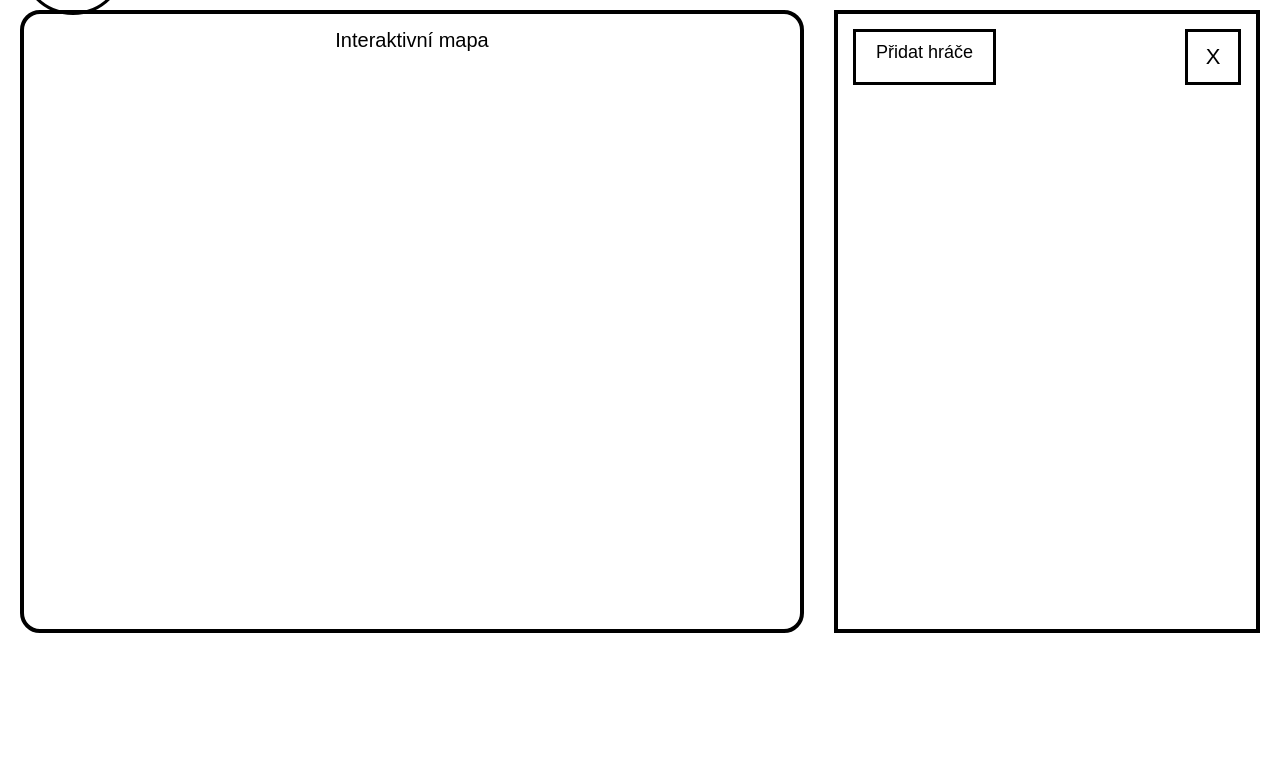
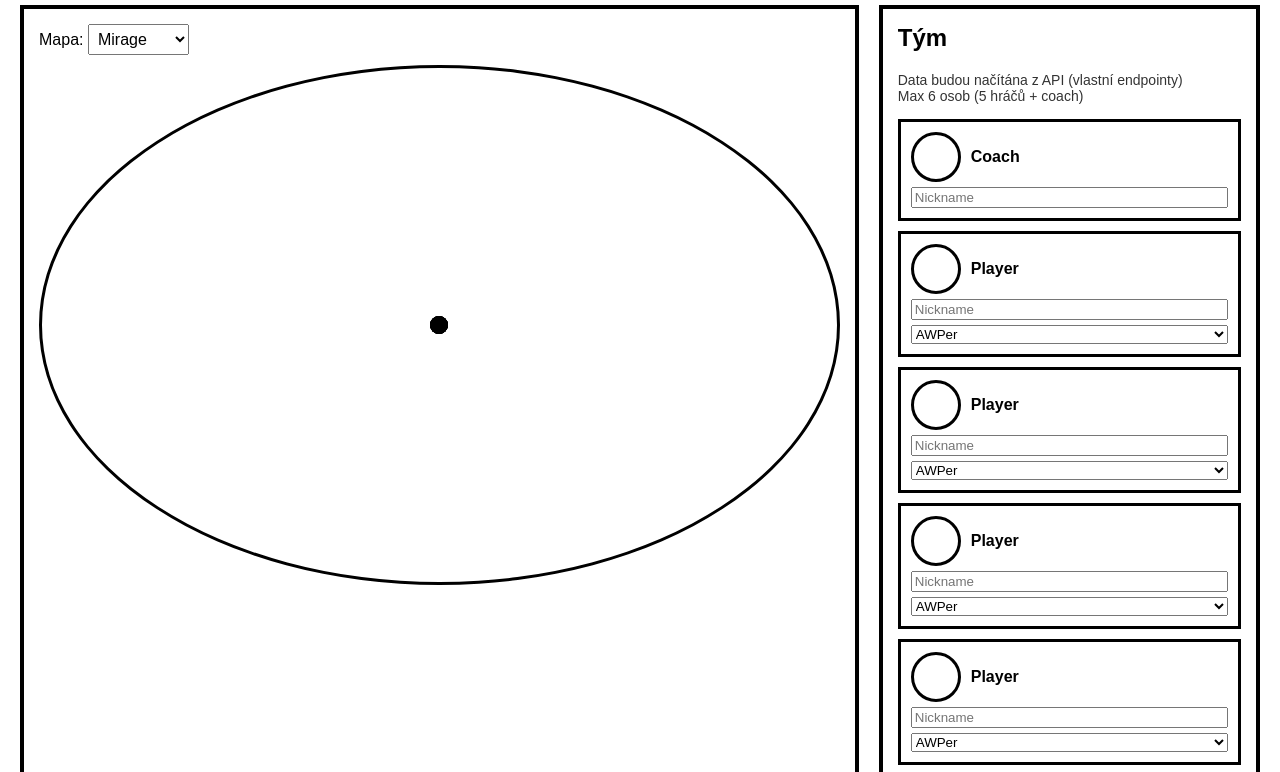
Before and after one commit to KristianZupka/CS2-team-manager, a website: page index.html in a window 1280 px wide. Shown: the part 77-849 px from the top of the page. Before the commit the page ends 800 px from the top, so only its background shows below. Drawn offline with Linux system fonts and the light colour scheme.

Commit message:
html zaklad

```diff
--- a/index.html
+++ b/index.html
@@ -8,31 +8,150 @@
 </head>
 <body>
 
-    <div class="header">
-        <div class="logo">LOGO</div>
-        <div class="title">CS2 TEAM MANAGER</div>
+
+    <!DOCTYPE html>
+<html lang="cs">
+<head>
+<meta charset="UTF-8">
+<title>CS2 Team Manager</title>
+
+</head>
+
+<body>
+
+<!-- HEADER  -->
+<div class="header">
+    <div class="logo">LOGO</div>
+    <div class="title">CS2 TEAM MANAGER</div>
+</div>
+
+<!--  MAIN -->
+<div class="main">
+
+    <!-- MAP -->
+    <div class="map-section">
+        <div class="map-select">
+            <label>Mapa:</label>
+            <select>
+                <option>Mirage</option>
+                <option>Inferno</option>
+                <option>Nuke</option>
+                <option>Ancient</option>
+                <option>Anubis</option>
+                <option>Overpass</option>
+                <option>Dust II</option>
+            </select>
+        </div>
+
+        <div class="map" id="map">
+            <!-- draggable doty -->
+            <div class="dot" draggable="true"></div>
+            <div class="dot" draggable="true"></div>
+            <div class="dot" draggable="true"></div>
+            <div class="dot" draggable="true"></div>
+            <div class="dot" draggable="true"></div>
+            <div class="dot" draggable="true"></div>
+        </div>
     </div>
 
+    <!-- SIDE PANELY -->
+    <div class="side">
+        <h2>Tým</h2>
+        <div class="note">
+            Data budou načítána z API (vlastní endpointy)<br>
+            Max 6 osob (5 hráčů + coach)
+        </div>
 
-    <div class="main">
+        <!-- PLAYER TEMPLATY -->
+        <div class="player">
+            <div class="player-top">
+                <div class="avatar"></div>
+                <strong>Coach</strong>
+            </div>
+            <input placeholder="Nickname">
+        </div>
+        <div class="player">
+            <div class="player-top">
+                <div class="avatar"></div>
+                <strong>Player</strong>
+            </div>
+            <input placeholder="Nickname">
+            <select>
+                <option>AWPer</option>
+                <option>IGL</option>
+                <option>Entry</option>
+                <option>Lurker</option>
+                <option>Anchor</option>
+            </select>
+        </div>
 
+        <div class="player">
+            <div class="player-top">
+                <div class="avatar"></div>
+                <strong>Player</strong>
+            </div>
+            <input placeholder="Nickname">
+            <select>
+                <option>AWPer</option>
+                <option>IGL</option>
+                <option>Entry</option>
+                <option>Lurker</option>
+                <option>Anchor</option>
+            </select>
+        </div>
 
-        <div class="map">
-            Interaktivní mapa
+        <div class="player">
+            <div class="player-top">
+                <div class="avatar"></div>
+                <strong>Player</strong>
+            </div>
+            <input placeholder="Nickname">
+            <select>
+                <option>AWPer</option>
+                <option>IGL</option>
+                <option>Entry</option>
+                <option>Lurker</option>
+                <option>Anchor</option>
+            </select>
+        </div>
+
+        <div class="player">
+            <div class="player-top">
+                <div class="avatar"></div>
+                <strong>Player</strong>
+            </div>
+            <input placeholder="Nickname">
+            <select>
+                <option>AWPer</option>
+                <option>IGL</option>
+                <option>Entry</option>
+                <option>Lurker</option>
+                <option>Anchor</option>
+            </select>
+        </div>
+
+        <div class="player">
+            <div class="player-top">
+                <div class="avatar"></div>
+                <strong>Player</strong>
+            </div>
+            <input placeholder="Nickname">
+            <select>
+                <option>AWPer</option>
+                <option>IGL</option>
+                <option>Entry</option>
+                <option>Lurker</option>
+                <option>Anchor</option>
+            </select>
         </div>
 
 
-        <div class="side">
-
-            <div class="side-header">
-                <div class="button">Přidat hráče</div>
-                <div class="count">X</div>
-            </div>
-
-
-
-
+        <div class="limit">
+            ● Každý hráč má vlastní draggable dot na mapě
         </div>
     </div>
+
+</div>
+
 </body>
 </html>
--- a/yo.css
+++ b/yo.css
@@ -1,22 +1,68 @@
-body {
-            margin: 20px;
+* {
+    box-sizing: border-box;
     font-family: Arial, sans-serif;
 }
 
+body {
+    margin: 20px;
+}
+
+/*  HEADER  */
 
 .header {
     display: flex;
     align-items: center;
     justify-content: center;
     position: relative;
-            margin-bottom: 30px;
+    margin-bottom: 25px;
 }
 
 .logo {
     position: absolute;
     left: 0;
-            width: 100px;
-            height: 100px;
+    width: 70px;
+    height: 70px;
+    border: 3px solid black;
+    border-radius: 50%;
+    display: flex;
+    align-items: center;
+    justify-content: center;
+    font-weight: bold;
+}
+
+.title {
+    font-size: 32px;
+    font-weight: bold;
+}
+
+/*  LAYOUT STRANKY  */
+
+.main {
+    display: grid;
+    grid-template-columns: 2.2fr 1fr;
+    gap: 20px;
+}
+
+/*  MAPA  */
+
+.map-section {
+    border: 4px solid black;
+    padding: 15px;
+}
+
+.map-select {
+    margin-bottom: 10px;
+}
+
+.map-select select {
+    font-size: 16px;
+    padding: 5px;
+}
+
+.map {
+    position: relative;
+    width: 100%;
+    height: 520px;
     border: 3px solid black;
     border-radius: 50%;
     display: flex;
@@ -24,54 +70,59 @@ body {
     justify-content: center;
 }
 
-        .title {
-            font-size: 32px;
-            font-weight: bold;
+/* draggable dot */
+.dot {
+    position: absolute;
+    width: 18px;
+    height: 18px;
+    background: black;
+    border-radius: 50%;
+    cursor: grab;
 }
 
-
-        .main {
-            display: flex;
-            gap: 30px;
-        }
-
-        .map {
-            flex: 2;
-            height: 600px;
-            border: 4px solid black;
-            border-radius: 20px;
-            display: flex;
-            align-items: flex-start;
-            justify-content: center;
-            padding-top: 15px;
-            font-size: 20px;
-        }
+/*  SIDE PANEL */
 
 .side {
-            flex: 1;
     border: 4px solid black;
     padding: 15px;
 }
 
-
-        .side-header {
-            display: flex;
-            justify-content: space-between;
-            margin-bottom: 20px;
+.side h2 {
+    margin-top: 0;
 }
 
-        .button {
-            border: 3px solid black;
-            padding: 10px 20px;
-            font-size: 18px;
+.note {
+    font-size: 14px;
+    margin-bottom: 15px;
+    opacity: 0.8;
 }
 
-        .count {
+.player {
+    border: 3px solid black;
+    padding: 10px;
+    margin-bottom: 10px;
+}
+
+.player-top {
+    display: flex;
+    align-items: center;
+    gap: 10px;
+}
+
+.avatar {
     width: 50px;
     height: 50px;
     border: 3px solid black;
-            font-size: 22px;
-            display: flex;
-            align-items: center;
-            justify-content: center;
+    border-radius: 50%;
 }
+
+.player input, .player select {
+    width: 100%;
+    margin-top: 5px;
+}
+
+/*  LIMIT INFO  */
+.limit {
+    margin-top: 10px;
+    font-size: 14px;
+}
```
Also changed, not shown: bruh.js (added, +17 -0 lines), package.json (+20 -1 lines), Bez názvu.png (deleted), Bez názvu2.png (deleted). Lines whose indentation alone changed are shown as unchanged.
